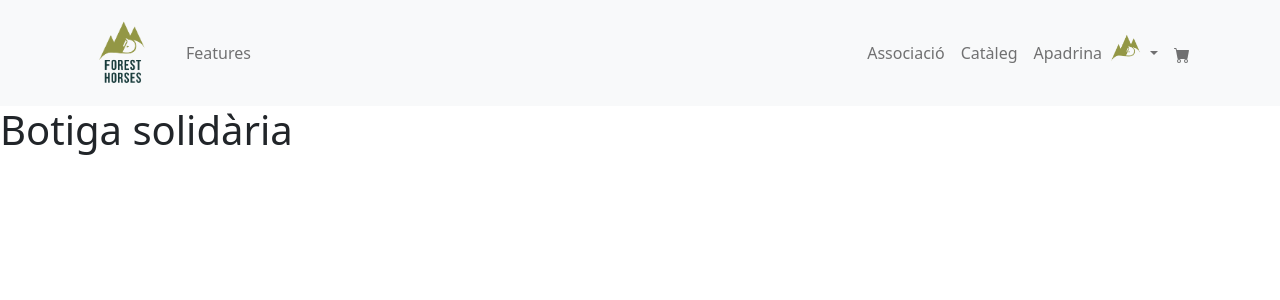
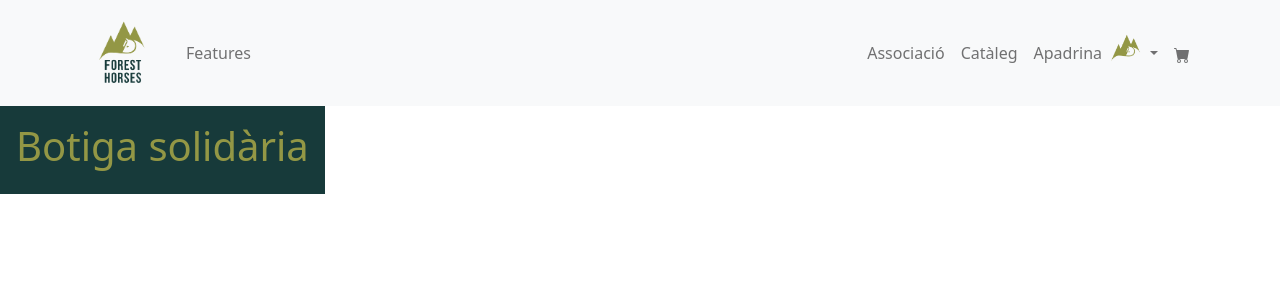
Before and after one commit to foresthdev/Forest_horses, a React (Create React App) app in the folder client/: page / in a window 1280 px wide. Shown: the top 300 px of the page. Built offline with nearby package versions, Linux system fonts and the light colour scheme.

Commit message:
#25 estilos

```diff
--- a/client/src/App.css
+++ b/client/src/App.css
@@ -2,5 +2,6 @@
   background-color: #173A3A;
   padding: 1em;
   color: #939745;
+  display: inline-flex;
   /* falta tipografia tamaño */
 }
--- a/client/src/components/Header.jsx
+++ b/client/src/components/Header.jsx
@@ -1,11 +1,13 @@
 import React from "react";
+import '../App.css';
 
 
 function Header() {
   return (
     <div className="Header">
-        <div className="header-title"> {/*background image con parallax*/}
+        <div className="header-title" > {/*background image con parallax*/}
             <h1>Botiga solidària</h1>
+
         </div>
 
     </div>
```
